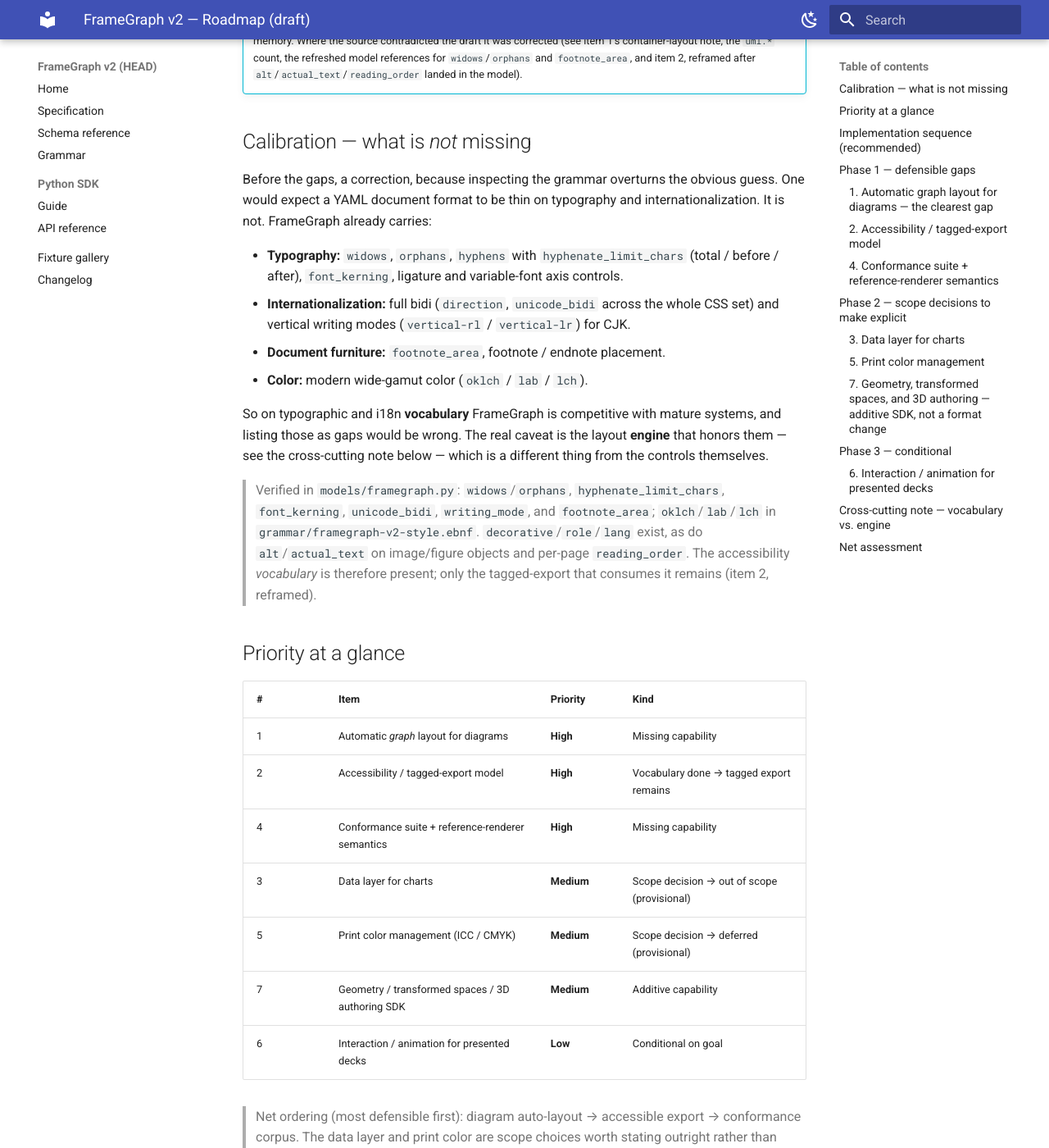
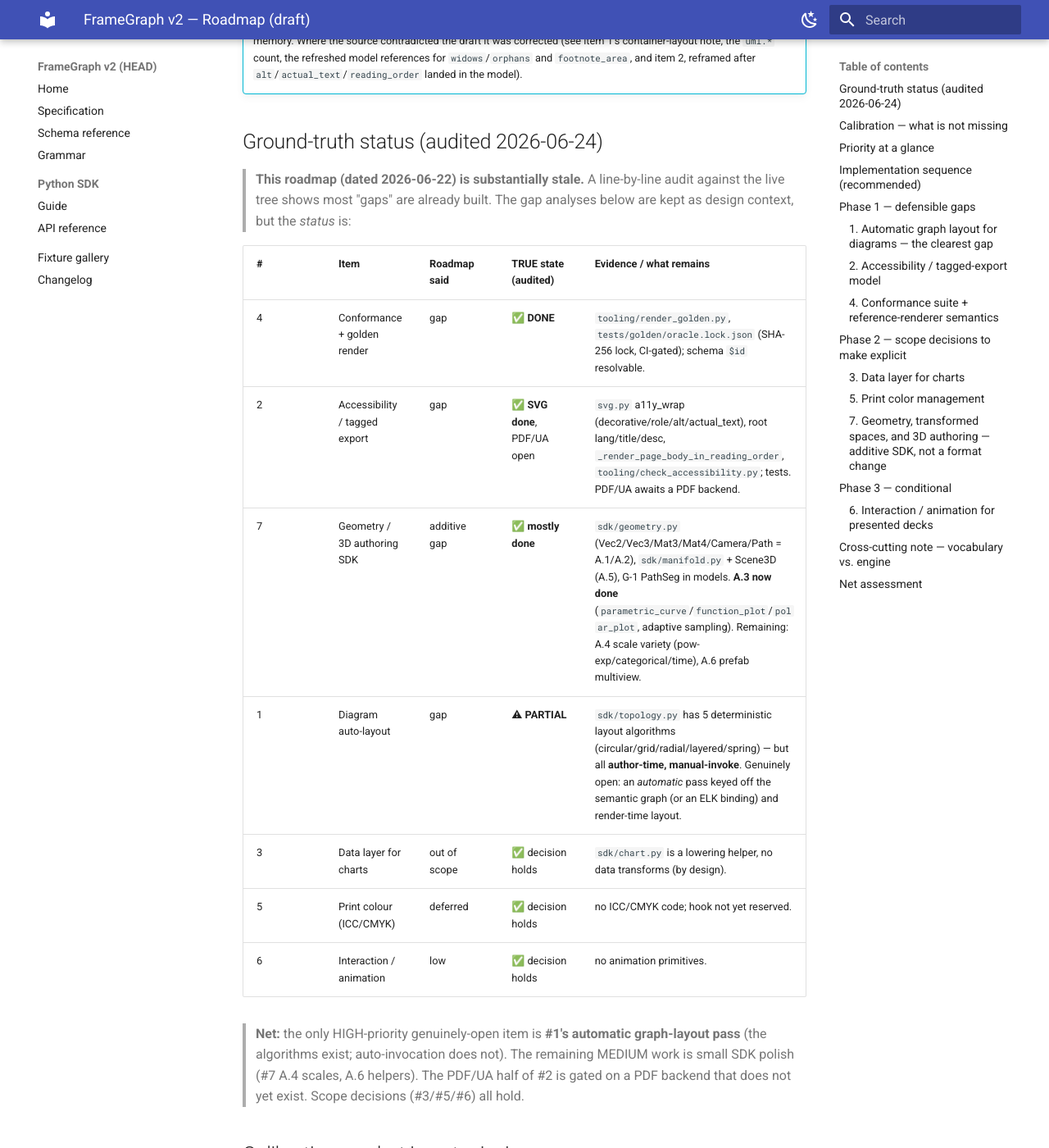
Before and after one commit to pedroanisio/frameforge, an MkDocs documentation site: the page built from docs/roadmap-draft.md, in a window 1280 px wide and 1400 px high, scrolled down 416 px. Shown: the whole window at 82% size. Built offline with MkDocs 1.6.1 and Material for MkDocs 9.7.7, drawn with Linux system fonts in a browser that asks for light colours.

Commit message:
docs(roadmap): add ground-truth status — the 2026-06-22 draft is substantially stale
A line-by-line audit against the live tree shows most "gaps" are already built:
item 4 (conformance/golden) DONE, item 2 (a11y) SVG-DONE (PDF/UA gated on a PDF
backend), item 7 (geometry SDK) mostly DONE incl. the just-added A.3 curve sampler,
item 1 (graph layout) PARTIAL (algorithms exist, auto-invocation doesn't), scope
decisions 3/5/6 hold. Prepend a status table so the doc no longer misrepresents
realized features as open gaps; the gap analyses stay as design context.

Co-Authored-By: Claude Opus 4.8 <noreply@anthropic.com>
Claude-Session: https://claude.ai/code/session_01JYREyyepwLWY1VGgLMfiTM

```diff
--- a/docs/roadmap-draft.md
+++ b/docs/roadmap-draft.md
@@ -45,6 +45,28 @@ appendix_references:
     it was corrected (see item 1's container-layout note, the `uml.*` count, the
     refreshed model references for `widows`/`orphans` and `footnote_area`, and item 2,
     reframed after `alt`/`actual_text`/`reading_order` landed in the model).
+
+## Ground-truth status (audited 2026-06-24)
+
+> **This roadmap (dated 2026-06-22) is substantially stale.** A line-by-line audit
+> against the live tree shows most "gaps" are already built. The gap analyses below
+> are kept as design context, but the *status* is:
+
+| # | Item | Roadmap said | TRUE state (audited) | Evidence / what remains |
+|---|------|--------------|----------------------|-------------------------|
+| 4 | Conformance + golden render | gap | ✅ **DONE** | `tooling/render_golden.py`, `tests/golden/oracle.lock.json` (SHA-256 lock, CI-gated); schema `$id` resolvable. |
+| 2 | Accessibility / tagged export | gap | ✅ **SVG done**, PDF/UA open | `svg.py` a11y_wrap (decorative/role/alt/actual_text), root lang/title/desc, `_render_page_body_in_reading_order`, `tooling/check_accessibility.py`; tests. PDF/UA awaits a PDF backend. |
+| 7 | Geometry / 3D authoring SDK | additive gap | ✅ **mostly done** | `sdk/geometry.py` (Vec2/Vec3/Mat3/Mat4/Camera/Path = A.1/A.2), `sdk/manifold.py` + Scene3D (A.5), G-1 PathSeg in models. **A.3 now done** (`parametric_curve`/`function_plot`/`polar_plot`, adaptive sampling). Remaining: A.4 scale variety (pow-exp/categorical/time), A.6 prefab multiview. |
+| 1 | Diagram auto-layout | gap | ⚠ **PARTIAL** | `sdk/topology.py` has 5 deterministic layout algorithms (circular/grid/radial/layered/spring) — but all **author-time, manual-invoke**. Genuinely open: an *automatic* pass keyed off the semantic graph (or an ELK binding) and render-time layout. |
+| 3 | Data layer for charts | out of scope | ✅ decision holds | `sdk/chart.py` is a lowering helper, no data transforms (by design). |
+| 5 | Print colour (ICC/CMYK) | deferred | ✅ decision holds | no ICC/CMYK code; hook not yet reserved. |
+| 6 | Interaction / animation | low | ✅ decision holds | no animation primitives. |
+
+> **Net:** the only HIGH-priority genuinely-open item is **#1's automatic
+> graph-layout pass** (the algorithms exist; auto-invocation does not). The
+> remaining MEDIUM work is small SDK polish (#7 A.4 scales, A.6 helpers). The PDF/UA
+> half of #2 is gated on a PDF backend that does not yet exist. Scope decisions
+> (#3/#5/#6) all hold.
 
 ## Calibration — what is *not* missing
 
```
